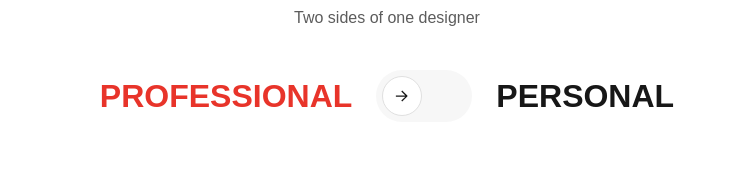
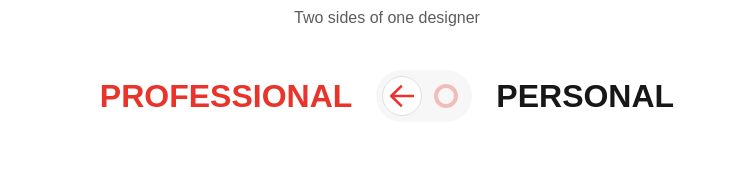
Before and after one commit to enricsneelamkavil/enric-s-neelamkavil, a Next.js app: page /about in a window 1280 px wide. Shown: the part 280-452 px from the top of the page, without its empty margins (253-997 px from the left). Built offline with nearby package versions, Linux system fonts and the light colour scheme; no server answers; a web font is replaced by a local one.

Commit message:
toggle design fixed

```diff
--- a/components/about/IntroSection.tsx
+++ b/components/about/IntroSection.tsx
@@ -3,6 +3,7 @@
 import { useState } from 'react'
 import styled from 'styled-components'
 import { mq } from '@/styles/theme'
+import ModeToggle from '@/components/shared/ModeToggle'
 
 // ─── Assets ───────────────────────────────────────────────────────────────────
 
@@ -11,26 +12,6 @@ const IMG_APPLE = '/icons/apple.svg'
 // ─── Types ────────────────────────────────────────────────────────────────────
 
 type Mode = 'professional' | 'personal'
-
-// ─── Inline SVG ───────────────────────────────────────────────────────────────
-// Uses currentColor so theme color is applied via CSS on the styled wrapper.
-
-const ArrowSvg = ({ className }: { className?: string }) => (
-  <svg
-    className={className}
-    width="16"
-    height="16"
-    viewBox="0 0 16 16"
-    fill="none"
-    xmlns="http://www.w3.org/2000/svg"
-    aria-hidden="true"
-  >
-    <path
-      d="M2.68848 7.55273C2.56797 7.67034 2.5 7.8316 2.5 8C2.5 8.1684 2.56797 8.32966 2.68848 8.44727L7.82227 13.4473L8.25879 13L8.69434 12.5527L4.66211 8.625H14.125V7.375H4.66211L8.69434 3.44727L8.25879 3L7.82227 2.55273L2.68848 7.55273Z"
-      fill="currentColor"
-    />
-  </svg>
-)
 
 // ─── Component ────────────────────────────────────────────────────────────────
 
@@ -63,22 +44,10 @@ const IntroSection = () => {
             PROFESSIONAL
           </ModeLabel>
 
-          <TogglePill>
-            <ToggleBtn
-              $selected={mode === 'professional'}
-              onClick={() => setMode('professional')}
-              aria-label="Switch to Professional mode"
-            >
-              {mode === 'professional' && <ArrowIcon $flip />}
-            </ToggleBtn>
-            <ToggleBtn
-              $selected={mode === 'personal'}
-              onClick={() => setMode('personal')}
-              aria-label="Switch to Personal mode"
-            >
-              {mode === 'personal' && <ArrowIcon />}
-            </ToggleBtn>
-          </TogglePill>
+          <ModeToggle
+            selection={mode === 'professional' ? 'left' : 'right'}
+            onToggle={(side) => setMode(side === 'left' ? 'professional' : 'personal')}
+          />
 
           <ModeLabel $active={mode === 'personal'} onClick={() => setMode('personal')}>
             PERSONAL
@@ -248,51 +217,6 @@ const ModeLabel = styled.button<ModeLabelProps>`
   }
 `
 
-const TogglePill = styled.div`
-  display: flex;
-  align-items: center;
-  gap: ${({ theme }) => theme.spacing[1]};
-  padding: 6px;
-  background: ${({ theme }) => theme.colors.surface.tertiary};
-  border-radius: ${({ theme }) => theme.radii.full};
-`
-
-interface ToggleBtnProps {
-  $selected: boolean
-}
-
-const ToggleBtn = styled.button<ToggleBtnProps>`
-  display: flex;
-  align-items: center;
-  justify-content: center;
-  width: 40px;
-  height: 40px;
-  border-radius: ${({ theme }) => theme.radii.full};
-  background: ${({ theme, $selected }) =>
-    $selected ? theme.colors.surface.primary : 'transparent'};
-  border: ${({ theme, $selected }) =>
-    $selected ? `1px solid ${theme.colors.border.tertiary}` : 'none'};
-  cursor: pointer;
-  transition: background 0.2s ease, border-color 0.2s ease;
-  flex-shrink: 0;
-
-  ${mq.mobile} {
-    width: 32px;
-    height: 32px;
-  }
-`
-
-interface ArrowIconProps {
-  $flip?: boolean
-}
-
-const ArrowIcon = styled(ArrowSvg)<ArrowIconProps>`
-  color: ${({ theme }) => theme.colors.icon.primary};
-  transform: ${({ $flip }) => ($flip ? 'scaleX(-1)' : 'none')};
-  display: block;
-  flex-shrink: 0;
-`
-
 // ── Personal placeholder ──────────────────────────────────────────────────────
 
 const PersonalNote = styled.p`
--- a/components/about/MyTools.tsx
+++ b/components/about/MyTools.tsx
@@ -34,7 +34,7 @@ const TOOLS: Tool[] = [
   { name: 'Premiere Pro', src: '/tools/premiere-pro.svg', variant: 'flat', shadow: '0px 0px 12px rgba(0,0,0,0.25)' },
 ]
 
-const RISE = 24 // px — hovered icon rise
+const RISE = 16 // px — hovered icon rise
 const RISE_NEIGHBOR = RISE / 2
 
 // ─── Component ────────────────────────────────────────────────────────────────
--- /dev/null
+++ b/components/shared/ModeToggle.tsx
@@ -0,0 +1,129 @@
+import styled from 'styled-components'
+
+// ─── Types ────────────────────────────────────────────────────────────────────
+
+export type ToggleSelection = 'left' | 'right'
+
+interface Props {
+  selection: ToggleSelection
+  onToggle: (side: ToggleSelection) => void
+}
+
+// ─── Inline SVGs ─────────────────────────────────────────────────────────────
+// Arrow: Figma node I230:744;211:379 — viewBox 0 0 17.4375 16.3418
+// Uses currentColor so theme highlight (#E8342A) is applied via the wrapper.
+// Left arrow = same path mirrored with scaleX(-1).
+
+interface ArrowProps { $flip?: boolean }
+
+const ArrowSvg = styled.svg.attrs({
+  viewBox: '0 0 17.4375 16.3418',
+  fill: 'none',
+  xmlns: 'http://www.w3.org/2000/svg',
+  'aria-hidden': 'true',
+})<ArrowProps>`
+  display: block;
+  width: 100%;
+  height: 100%;
+  overflow: visible;
+  transform: ${({ $flip }) => ($flip ? 'scaleX(-1)' : 'none')};
+  color: ${({ theme }) => theme.colors.text.highlight};
+`
+
+// Not-selected ring: Figma node imgNotSelected — 40×40 circle stroke at 30% opacity
+const RingSvg = styled.svg.attrs({
+  viewBox: '0 0 40 40',
+  fill: 'none',
+  xmlns: 'http://www.w3.org/2000/svg',
+  'aria-hidden': 'true',
+})`
+  display: block;
+  width: 40px;
+  height: 40px;
+  flex-shrink: 0;
+  color: ${({ theme }) => theme.colors.text.highlight};
+`
+
+// ─── Sub-components ───────────────────────────────────────────────────────────
+
+const ArrowIcon = ({ flip }: { flip?: boolean }) => (
+  <IconBox>
+    <ArrowSvg $flip={flip}>
+      <path
+        d="M17.1548 7.5C17.3355 7.67641 17.4375 7.91829 17.4375 8.1709C17.4375 8.4235 17.3355 8.66538 17.1548 8.8418L9.4541 16.3418L8.79932 15.6709L8.146 15L14.1943 9.1084H0V7.2334H14.1943L8.146 1.3418L8.79932 0.670898L9.4541 0L17.1548 7.5Z"
+        fill="currentColor"
+      />
+    </ArrowSvg>
+  </IconBox>
+)
+
+const NotSelectedRing = () => (
+  <RingSvg>
+    <circle cx="20" cy="20" r="10" stroke="currentColor" strokeWidth="4" opacity="0.3" />
+  </RingSvg>
+)
+
+// ─── Component ────────────────────────────────────────────────────────────────
+
+const ModeToggle = ({ selection, onToggle }: Props) => (
+  <Pill>
+    <CircleBtn
+      $selected={selection === 'left'}
+      onClick={() => onToggle('left')}
+      aria-label="Select Professional"
+    >
+      {selection === 'left' ? <ArrowIcon flip /> : <NotSelectedRing />}
+    </CircleBtn>
+
+    <CircleBtn
+      $selected={selection === 'right'}
+      onClick={() => onToggle('right')}
+      aria-label="Select Personal"
+    >
+      {selection === 'right' ? <ArrowIcon /> : <NotSelectedRing />}
+    </CircleBtn>
+  </Pill>
+)
+
+// ─── Styles ───────────────────────────────────────────────────────────────────
+
+const Pill = styled.div`
+  display: flex;
+  align-items: center;
+  gap: 4px;
+  padding: 6px;
+  background: ${({ theme }) => theme.colors.surface.tertiary};
+  border-radius: ${({ theme }) => theme.radii.full};
+  flex-shrink: 0;
+`
+
+interface CircleBtnProps { $selected: boolean }
+
+const CircleBtn = styled.button<CircleBtnProps>`
+  width: 40px;
+  height: 40px;
+  border-radius: ${({ theme }) => theme.radii.full};
+  display: flex;
+  align-items: center;
+  justify-content: center;
+  flex-shrink: 0;
+  cursor: pointer;
+  padding: 0;
+  overflow: hidden;
+  background: ${({ theme, $selected }) =>
+    $selected ? theme.colors.surface.primary : 'transparent'};
+  border: ${({ theme, $selected }) =>
+    $selected ? `1px solid ${theme.colors.border.tertiary}` : 'none'};
+`
+
+const IconBox = styled.div`
+  width: 24px;
+  height: 24px;
+  overflow: hidden;
+  flex-shrink: 0;
+  display: flex;
+  align-items: center;
+  justify-content: center;
+`
+
+export default ModeToggle
```
